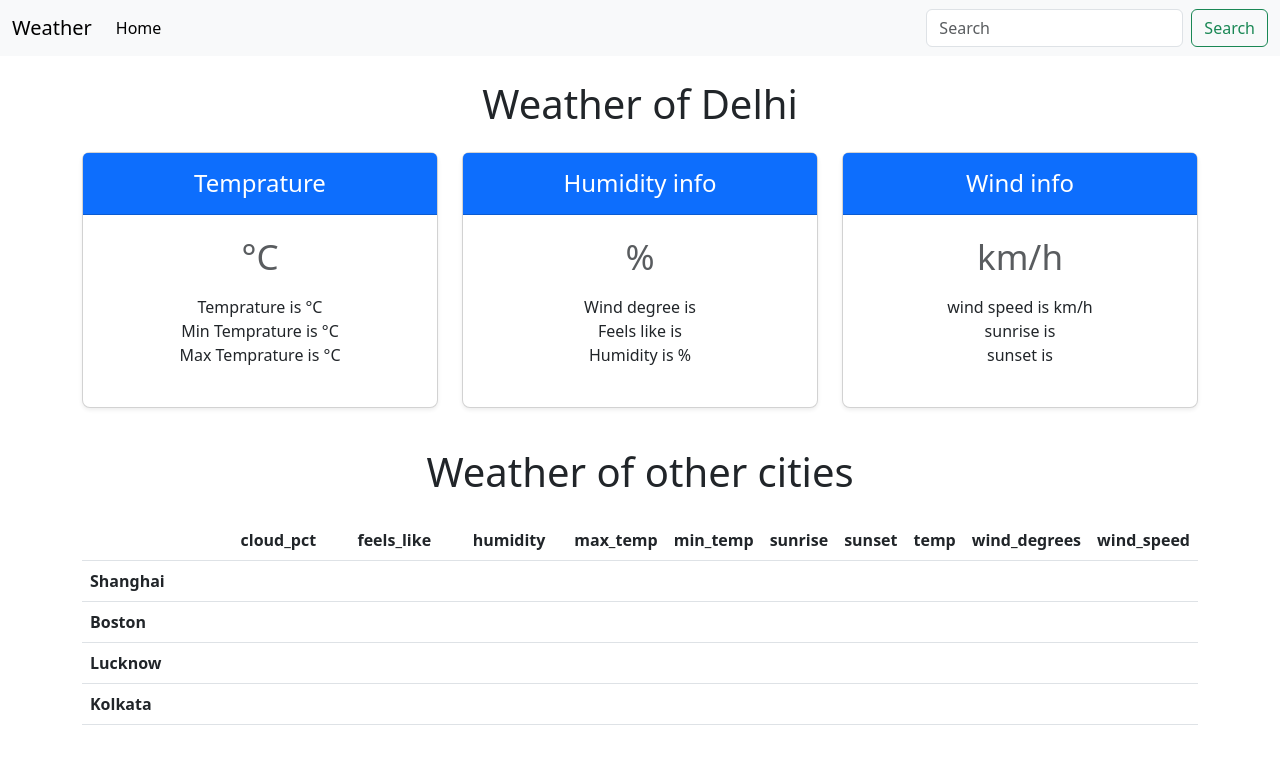
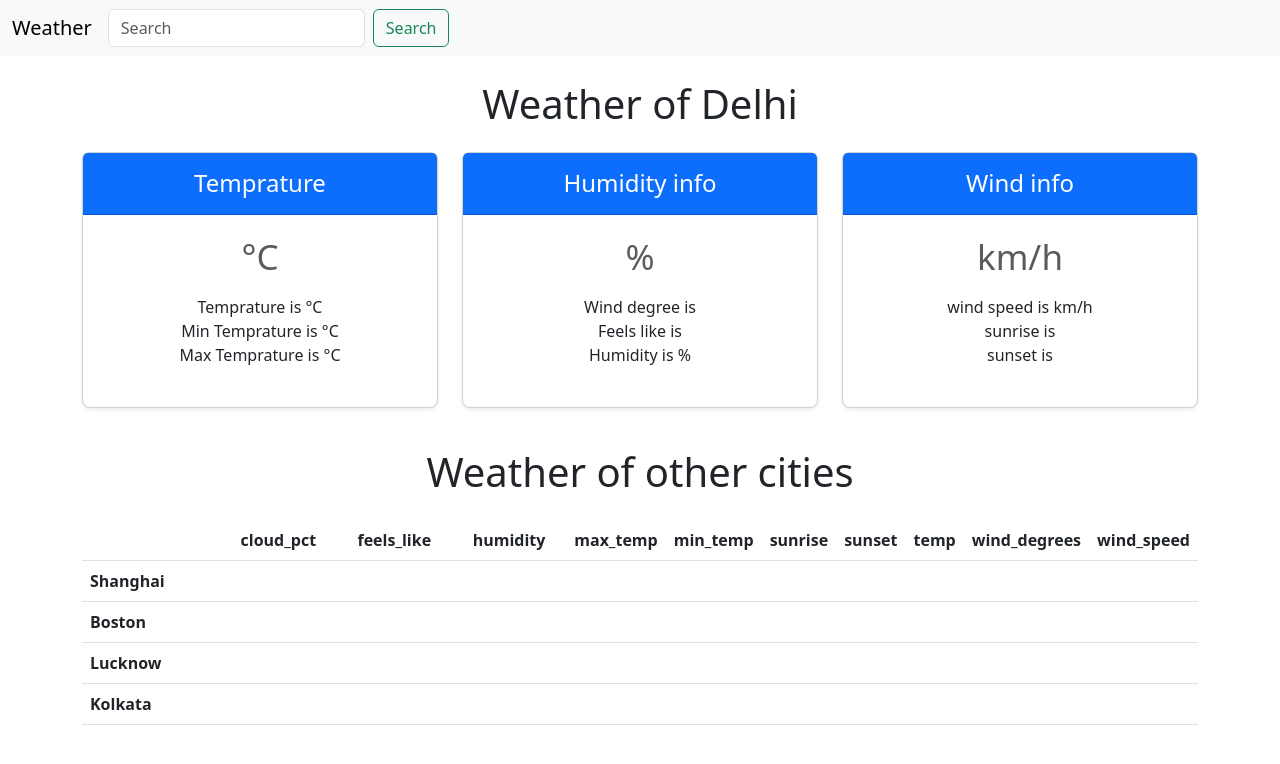
Before and after one commit to lazymetior/weather, a plain HTML site: page index.html in a window 1280 px wide. Drawn offline with nearby package versions, Linux system fonts and the light colour scheme; no server answers.

Commit message:
Update index.html

```diff
--- a/index.html
+++ b/index.html
@@ -18,12 +18,7 @@
         <span class="navbar-toggler-icon"></span>
       </button>
       <div class="collapse navbar-collapse" id="navbarSupportedContent">
-        <ul class="navbar-nav me-auto mb-2 mb-lg-0">
-          <li class="nav-item">
-            <a class="nav-link active" aria-current="page" href="#">Home</a>
-          </li>
 
-        </ul>
         <form class="d-flex" role="search">
           <input id="city" class="form-control me-2" type="search" placeholder="Search" aria-label="Search" />
           <button class="btn btn-outline-success" type="submit" id="submit">
```
